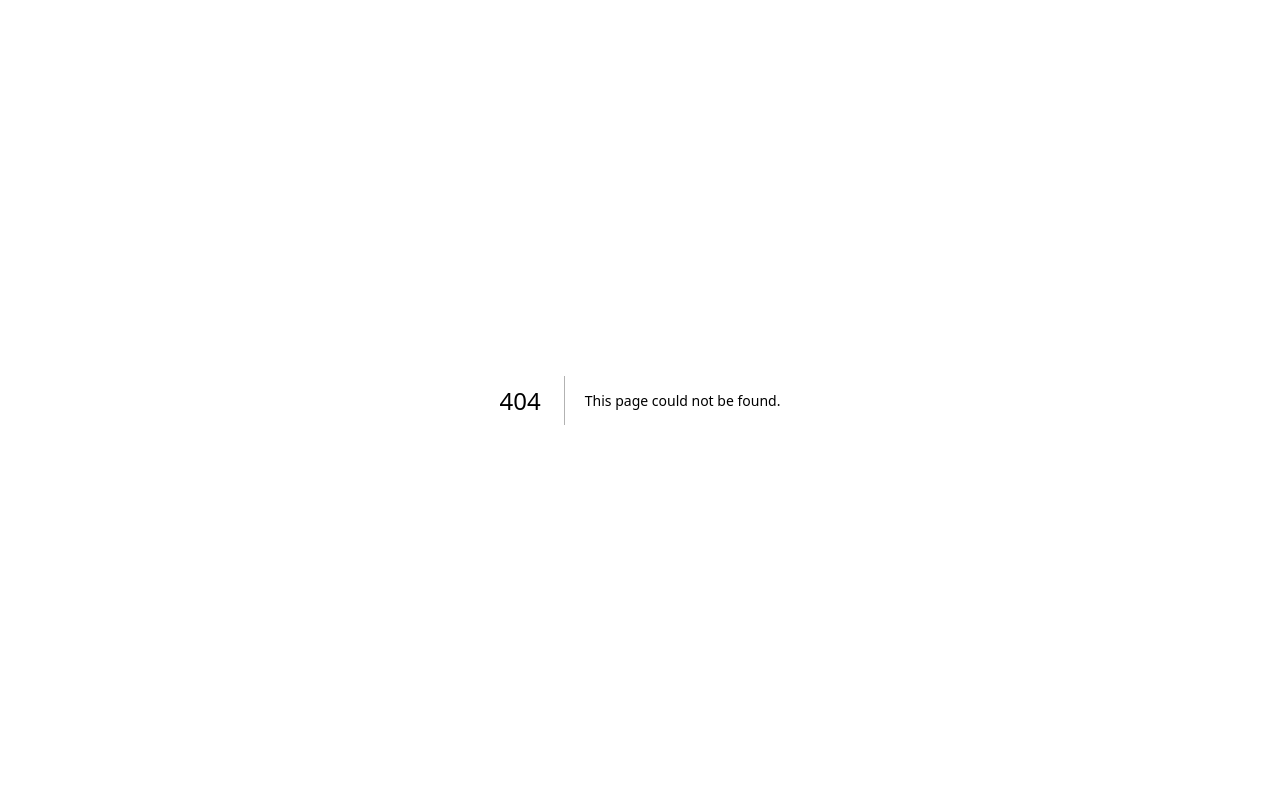
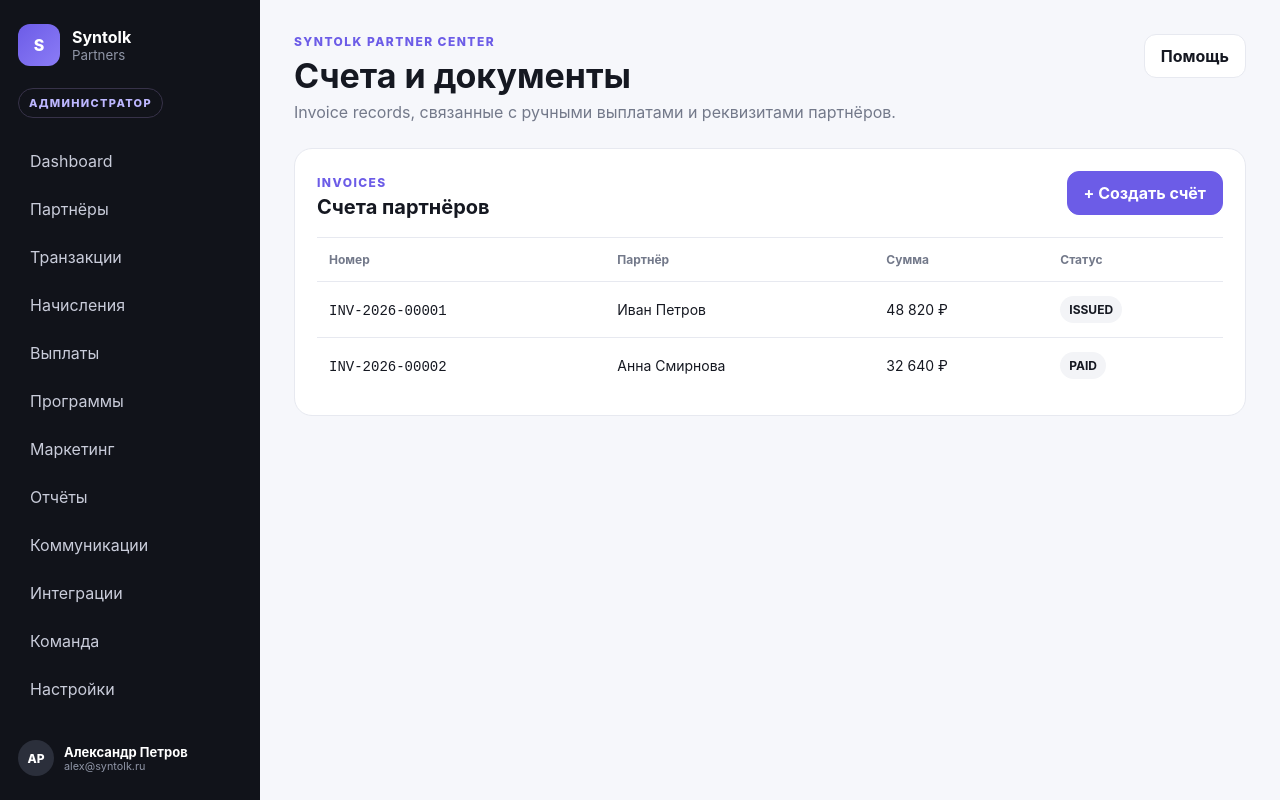
Before and after one commit to syntolkru-prog/Syntolk-partners-panel, a Next.js app: page /admin/invoices in a window 1280 px wide. Before the commit this address had no page. Built offline with nearby package versions, Linux system fonts and the light colour scheme.

Commit message:
feat: add Refferq management screen app/admin/invoices/page.tsx

```diff
--- /dev/null
+++ b/app/admin/invoices/page.tsx
@@ -0,0 +1,3 @@
+import { Shell, Money } from "@/components/shell";import { adminNav } from "@/lib/navigation";
+const rows=[["INV-2026-00001","Иван Петров",48820,"ISSUED"],["INV-2026-00002","Анна Смирнова",32640,"PAID"]];
+export default function Page(){return <Shell title="Счета и документы" subtitle="Invoice records, связанные с ручными выплатами и реквизитами партнёров." nav={adminNav} role="АДМИНИСТРАТОР"><section className="card"><div className="section-title"><div><span className="eyebrow">INVOICES</span><h2>Счета партнёров</h2></div><button className="button primary">+ Создать счёт</button></div><div className="table-wrap"><table><thead><tr><th>Номер</th><th>Партнёр</th><th>Сумма</th><th>Статус</th></tr></thead><tbody>{rows.map(r=><tr key={r[0]}><td><code>{r[0]}</code></td><td>{r[1]}</td><td><Money value={Number(r[2])}/></td><td><span className="status">{r[3]}</span></td></tr>)}</tbody></table></div></section></Shell>}
```
